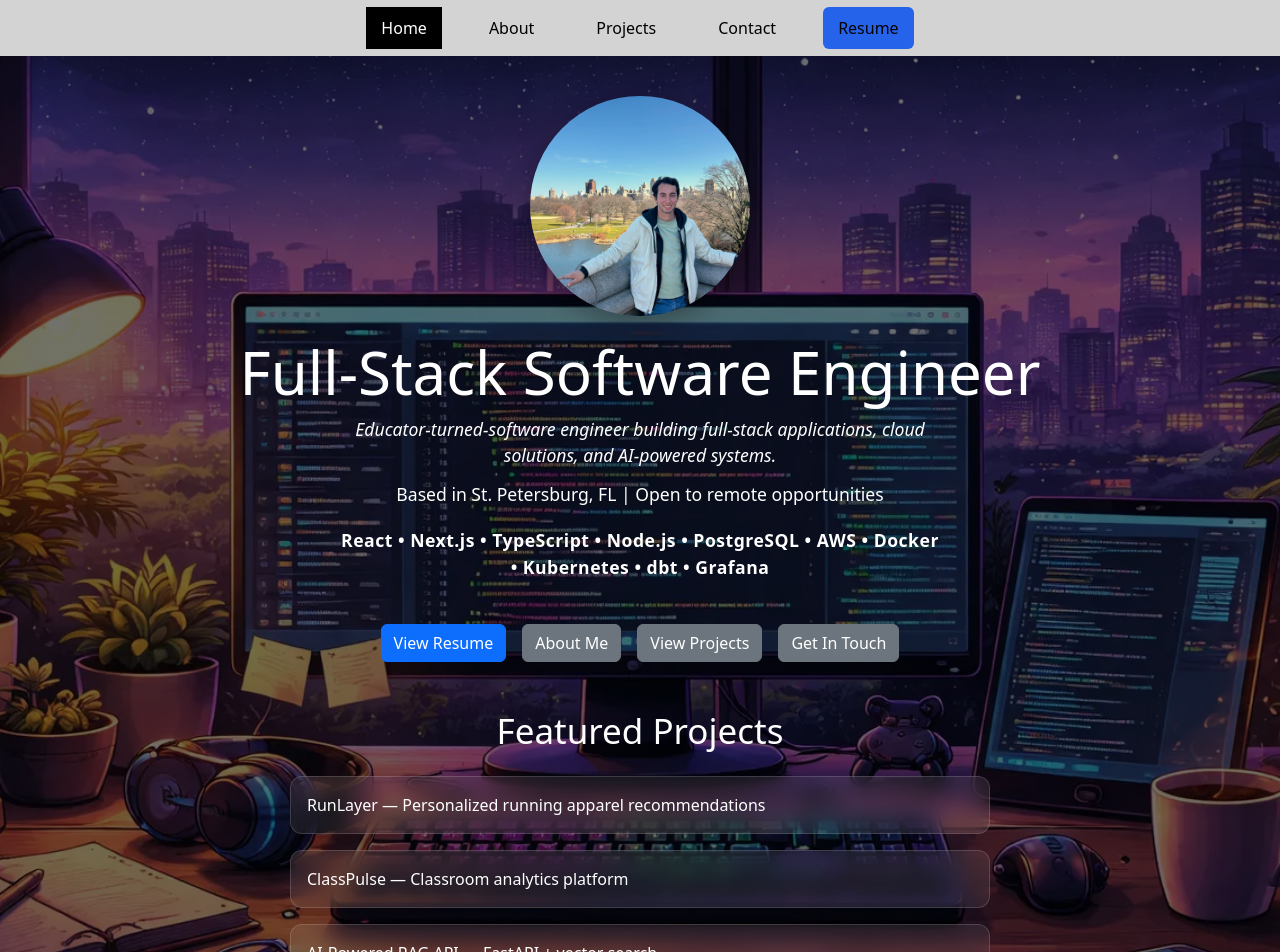
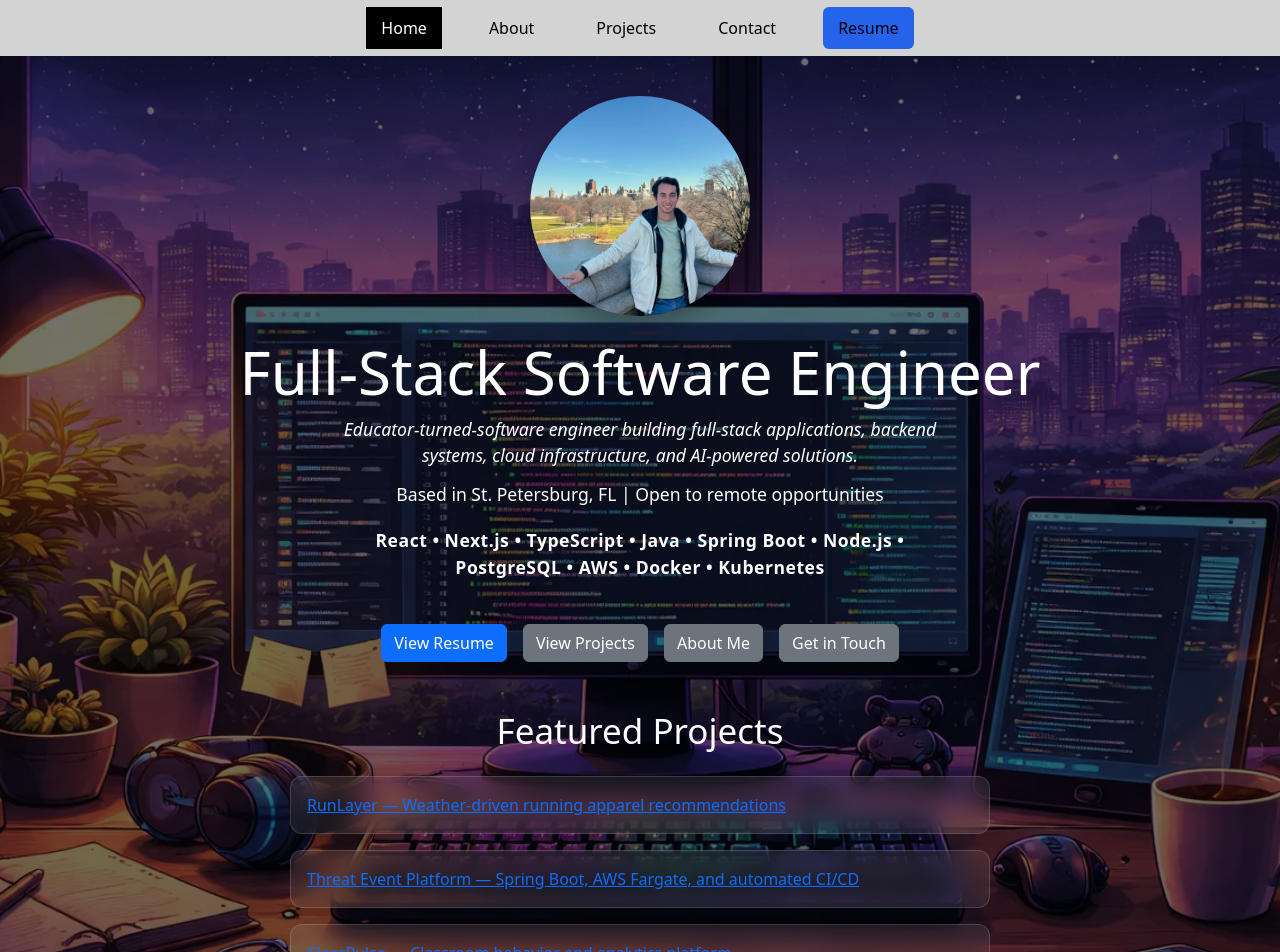
Before and after one commit to triscravello/tristan-portfolio-site, a React (Vite) app: page / in a window 1280 px wide. Shown: the top 952 px of the page. Built offline with nearby package versions, Linux system fonts and the light colour scheme.

Commit message:
Update home, about, and resume with Java & Spring Boot

```diff
--- a/src/components/Navbar.jsx
+++ b/src/components/Navbar.jsx
@@ -13,7 +13,7 @@ function Navbar() {
 
                 <li><NavLink to="/contact" aria-label='Contact page'>Contact</NavLink></li>
 
-                <li><a href={`${import.meta.env.BASE_URL}images/TristanCravelloSWEResume2026.pdf`} target='_blank' rel='noopener noreferrer' aria-label='View Resume PDF' className='resume-link'>Resume</a></li>
+                <li><a href={`${import.meta.env.BASE_URL}images/TristanCravelloSWEResume7162026.pdf`} target='_blank' rel='noopener noreferrer' aria-label='View Resume PDF' className='resume-link'>Resume</a></li>
             </ul>
         </nav>
     );
--- a/src/pages/About.jsx
+++ b/src/pages/About.jsx
@@ -11,7 +11,7 @@ function About () {
             <section>
                 <h1>About Me</h1>
                 <p>
-                    Software engineer with a background in education, bringing strong communication, leadership, and problem-solving skills into modern application development. After 3 years teaching middle school social studies, I transitioned into technology and now build full-stack web applications, cloud-native solutions, and AI-powered systems. My recent work includes React, Next.js, TypeScript, Node.js, FastAPI, PostgreSQL, and MongoDB, along with deploying containerized workloads with Docker, AWS, and Kubernetes. I enjoy designing scalable systems, building intuitive user experiences, and continuously expanding my skills across software engineering, cloud computing, AI, and data engineering.
+                    Software engineer with a background in education, bringing strong communication, leadership, and problem-solving skills into modern application development. After 3 years teaching middle school social studies, I transitioned into technology and now build full-stack applications, backend services, cloud-native infrastructure, and AI-powered systems. My recent work spans React, Next.js, TypeScript, Java, Spring Boot, Node.js, FastAPI, PostgreSQL, MongoDB, Docker, Kubernetes, and AWS. I enjoy designing scalable systems, building secure cloud solutions, and continuously expanding my skills across software engineering, cloud computing, AI, DevOps, and data engineering.
                 </p>
             </section>
 
@@ -33,6 +33,8 @@ function About () {
 
                 <h3>Backend & Databases</h3>
                 <ul>
+                    <li>Java</li>
+                    <li>Spring Boot</li>
                     <li>Node.js</li>
                     <li>Express.js</li>
                     <li>FastAPI</li>
@@ -40,9 +42,8 @@ function About () {
                     <li>MySQL</li>
                     <li>MongoDB</li>
                     <li>Prisma ORM</li>
+                    <li>Redis</li>
                     <li>REST APIs</li>
-                    <li>Pandas</li>
-                    <li>dbt</li>
                 </ul>
 
                 <h3>Cloud & DevOps</h3>
@@ -52,17 +53,29 @@ function About () {
                     <li>Kubernetes</li>
                     <li>GitHub Actions</li>
                     <li>CI/CD</li>
+                    <li>Amazon ECS</li>
                     <li>Amazon EKS</li>
                     <li>Amazon ECR</li>
+                    <li>AWS Lambda</li>
+                    <li>Terraform</li>
+                    <li>Docker Compose</li>
+                </ul>
+
+                <h3>AI & Data</h3>
+                <ul>
+                    <li>Retrieval-Augmented Generation (RAG)</li>
+                    <li>Vector Databases (ChromaDB)</li>
+                    <li>Amazon Bedrock</li>
+                    <li>Pandas</li>
+                    <li>dbt</li>
+                    <li>Jupyter Notebook</li>
                     <li>Grafana</li>
-                    <li>Docker Compose</li>
                 </ul>
 
                 <h3>Tools</h3>
                 <ul>
                     <li>Git</li>
                     <li>GitHub</li>
-                    <li>Jupyter Notebook</li>
                     <li>Swagger UI</li>
                     <li>Agile Development</li>
                     <li>Data Structures & Algorithms</li>
@@ -73,12 +86,12 @@ function About () {
             <section>
                 <h2>Cloud, AI, & Data Engineering Experience</h2>
                 <ul>
-                    <li>Built and deployed applications using AWS services including S3, IAM, VPC, ECR, and EKS</li>
-                    <li>Containerized applications with Docker and deployed workloads with Kubernetes</li>
-                    <li>Developed Retrieval-Augmented Generation (RAG) APIs using FastAPI</li>
-                    <li>Implemented CI/CD workflows using GitHub Actions</li>
-                    <li>Built AI-powered solutions using Amazon Bedrock</li>
-                    <li>Built data engineering pipelines and analytics workflows using PostgreSQL, dbt, Jupyter, and Grafana</li>
+                    <li>Designed and deployed cloud-native applications using AWS services including ECS, EKS, Lambda, ECR, S3, IAM, VPC, Secrets Manager, CloudWatch, and SNS</li>
+                    <li>Built secure CI/CD pipelines with GitHub Actions, Docker, OIDC authentication, and automated deployments</li>
+                    <li>Containerized applications with Docker and orchestrated workloads using Kubernetes</li>
+                    <li>Developed AI-powered APIs using FastAPI, Retrieval-Augmented Generation (RAG), vector search, and Amazon Bedrock</li>
+                    <li>Implemented cloud monitoring, security alerting, and secrets management on AWS</li>
+                    <li>Built data engineering pipelines and analytics workflows using PostgreSQL, dbt, Jupyter Notebook, and Grafana</li>
                 </ul>
             </section>
 
@@ -86,9 +99,9 @@ function About () {
             <section>
                 <h2>Currently Learning</h2>
                 <ul>
-                    <li>System Design</li>
+                    <li>Advanced System Design</li>
                     <li>Cloud Architecture</li>
-                    <li>Machine Learning Fundamentals</li>
+                    <li>Platform Engineering</li>
                     <li>Infrastructure as Code (Terraform)</li>
                     <li>Distributed Systems</li>
                 </ul>
--- a/src/pages/Home.jsx
+++ b/src/pages/Home.jsx
@@ -1,42 +1,86 @@
 import { Link } from "react-router-dom";
 import { useEffect } from "react";
-import './Home.css';
+import "./Home.css";
 import profilePicture from "../assets/profile-picture.webp";
 
 function Home() {
     useEffect(() => {
-        document.title = 'Tristan Cravello | Full-Stack Software Engineer';
+        document.title = "Tristan Cravello | Full-Stack Software Engineer";
     }, []);
 
     return (
         <main className="home">
-            <img src={profilePicture} alt="Tristan Cravello, full-stack software engineer" fetchPriority="high" className="profile-pic" />
+            <img
+                src={profilePicture}
+                alt="Tristan Cravello, full-stack software engineer"
+                fetchPriority="high"
+                className="profile-pic"
+            />
 
             <h1>Full-Stack Software Engineer</h1>
 
-            <p><em>Educator-turned-software engineer building full-stack applications, cloud solutions, and AI-powered systems.</em></p>
+            <p>
+                <em>
+                    Educator-turned-software engineer building full-stack
+                    applications, backend systems, cloud infrastructure, and
+                    AI-powered solutions.
+                </em>
+            </p>
 
             <p>Based in St. Petersburg, FL | Open to remote opportunities</p>
 
-            <p className="tech-stack">React • Next.js • TypeScript • Node.js • PostgreSQL • AWS • Docker • Kubernetes • dbt • Grafana</p>
+            <p className="tech-stack">
+                React • Next.js • TypeScript • Java • Spring Boot • Node.js •
+                PostgreSQL • AWS • Docker • Kubernetes
+            </p>
 
             <div className="cta-buttons">
-                <a href={`${import.meta.env.BASE_URL}images/TristanCravelloSWEResume2026.pdf`} target="_blank" rel="noopener noreferrer" className="btn btn-primary">View Resume</a>
+                <a
+                    href={`${import.meta.env.BASE_URL}images/TristanCravelloSWEResume7162026.pdf`}
+                    target="_blank"
+                    rel="noopener noreferrer"
+                    className="btn btn-primary"
+                >
+                    View Resume
+                </a>
 
-                <Link to="/about" className="btn btn-secondary">About Me</Link>
+                <Link to="/projects" className="btn btn-secondary">
+                    View Projects
+                </Link>
 
-                <Link to="/projects" className="btn btn-secondary">View Projects</Link>
+                <Link to="/about" className="btn btn-secondary">
+                    About Me
+                </Link>
 
-                <Link to="/contact" className="btn btn-secondary">Get In Touch</Link>
+                <Link to="/contact" className="btn btn-secondary">
+                    Get in Touch
+                </Link>
             </div>
 
             <section className="featured-projects">
                 <h2>Featured Projects</h2>
 
                 <ul>
-                    <li>RunLayer — Personalized running apparel recommendations</li>
-                    <li>ClassPulse — Classroom analytics platform</li>
-                    <li>AI-Powered RAG API — FastAPI + vector search</li>
+                    <li>
+                        <Link to="/projects">
+                            RunLayer — Weather-driven running apparel
+                            recommendations
+                        </Link>
+                    </li>
+
+                    <li>
+                        <Link to="/projects">
+                            Threat Event Platform — Spring Boot, AWS Fargate,
+                            and automated CI/CD
+                        </Link>
+                    </li>
+
+                    <li>
+                        <Link to="/projects">
+                            ClassPulse — Classroom behavior and analytics
+                            platform
+                        </Link>
+                    </li>
                 </ul>
             </section>
         </main>
```
Also changed, not shown: 2 other files (tests, documents, lock files or other folders).
